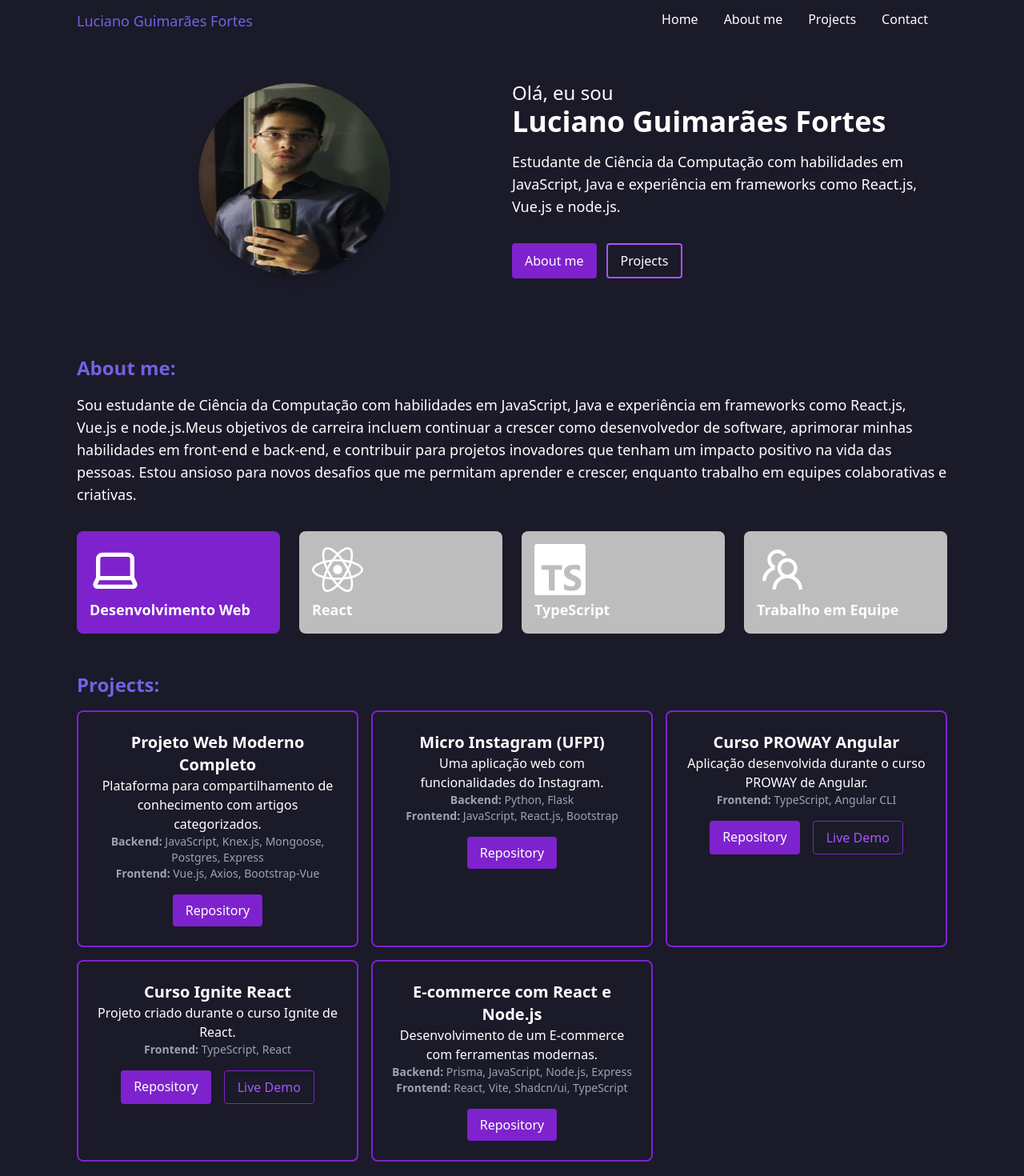
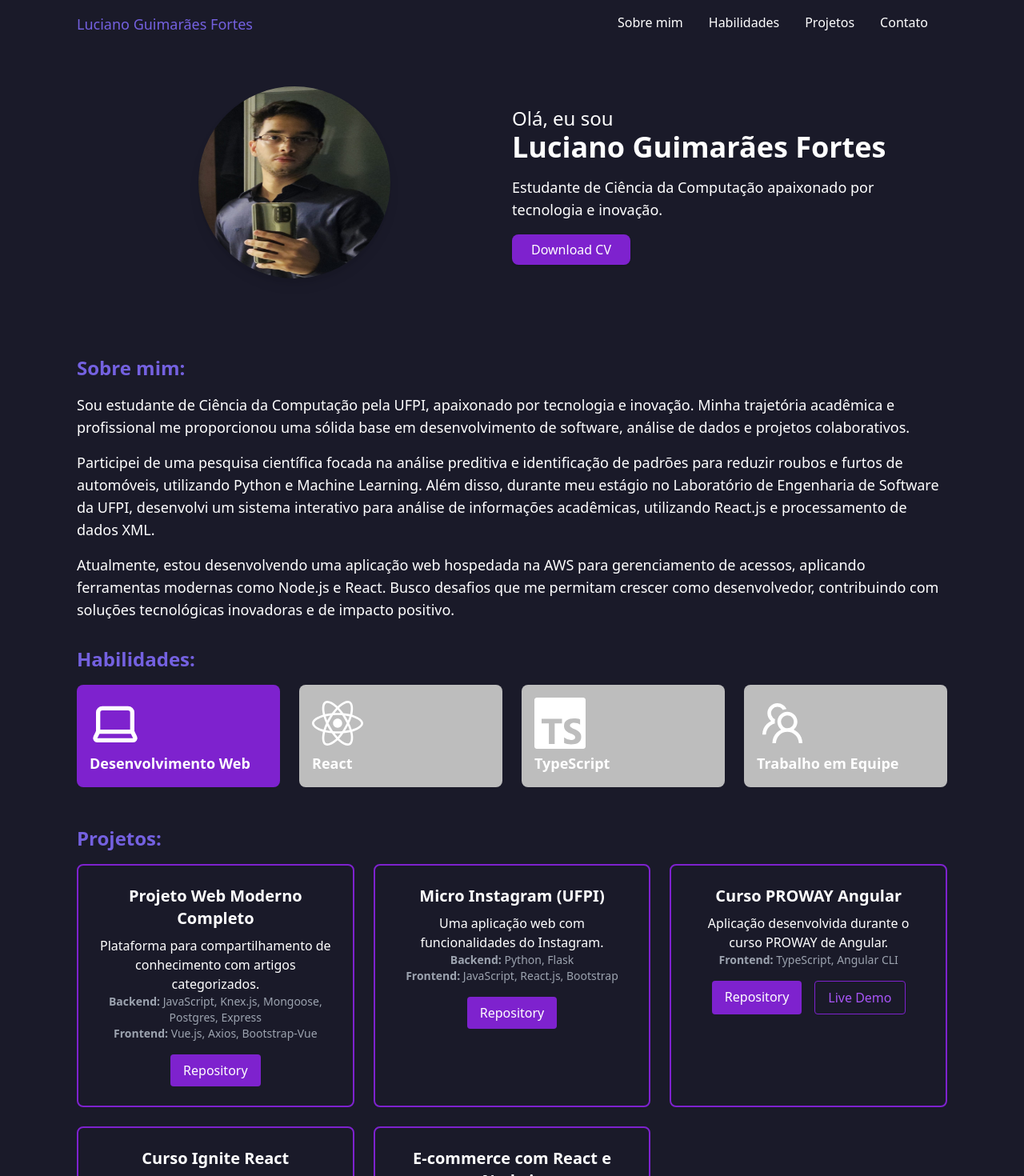
Before and after one commit to LUCIANOGFORTES02/Portfolio, a React app: page / in a window 1280 px wide. Shown: the top 1470 px of the page at 80% size. Built offline with nearby package versions, Linux system fonts and the light colour scheme; the HTML template or start-up script is replaced by a standard one.

Commit message:
feat: add components Skills

```diff
--- a/src/App.tsx
+++ b/src/App.tsx
@@ -1,16 +1,20 @@
+import Footer from './components/footer'
 import Header from './components/Header'
 import AboutMe from './sections/AboutMe'
 import Home from './sections/Home'
 import Projects from './sections/Projects'
+import Skills from './sections/Skills'
 
 function App() {
 
   return (
     <div className='px-8 md:px-12 lg:px-24 gap-8 '>
-    <Header></Header>
-      <Home></Home>
-      <AboutMe></AboutMe>
-      <Projects></Projects>
+    <Header/>
+      <Home/>
+      <AboutMe/>
+      <Skills></Skills>
+      <Projects/>
+      <Footer/>
     </div>
   )
 }
--- a/src/components/Header.tsx
+++ b/src/components/Header.tsx
@@ -1,26 +1,22 @@
 
 export default function Header() {
   return (
-    <div className="flex justify-between py-3">
-        <div className="" >
-            <span className='text-lg text-secondary'>Luciano Guimarães Fortes</span>
-        </div>
-        <div className="flex justify-end px-6 gap-8">
-            <a href="">
-              <span>Home</span>
-            </a>
-            <a href="">
-              <span>About me</span>
-            </a>
-            <a href="">
-              <span>Projects</span>
-            </a>
-            <a href="">
-              <span>Contact</span>
-            </a>
-
-
-        </div>
-    </div>
+    <header className="flex justify-between py-4">
+      <div className='text-lg text-secondary'>Luciano Guimarães Fortes</div>
+      <div className="flex justify-end px-6 gap-8">
+        <a href="#about" className="hover:text-purple-600">
+          <span>Sobre mim</span>
+        </a>
+        <a href="#skills" className="hover:text-purple-600">
+          Habilidades
+        </a>
+        <a href="#projects" className="hover:text-purple-600">
+          <span>Projetos</span>
+        </a>
+        <a href="#contact" className="hover:text-purple-600">
+          <span>Contato</span>
+        </a>
+      </div>
+    </header>
   )
 }
--- /dev/null
+++ b/src/components/footer.tsx
@@ -0,0 +1,18 @@
+export default function Footer() {
+    return (
+      <footer id="contact" className="flex flex-col justify-center items-center py-6  text-gray-400 text-center">
+        <p>Desenvolvido por Luciano Fortes</p>
+        <p>
+        <a href="" className="flex text-purple-500 hover:underline">
+            GitHub
+          </a>
+          <a href="https://linkedin.com/in/seu-linkedin" className="flex text-purple-500 hover:underline">
+            LinkedIn
+          </a>
+          <a href="mailto:lucianogfortes02@gmail.com" className="flex text-purple-500 hover:underline">
+            E-mail
+          </a>
+        </p>
+      </footer>
+    );
+  }
--- a/src/sections/AboutMe.tsx
+++ b/src/sections/AboutMe.tsx
@@ -1,59 +1,31 @@
-import { Laptop } from 'lucide-react';
-import { FaReact } from "react-icons/fa";
-import { SiTypescript } from "react-icons/si";
-import { AiOutlineTeam } from "react-icons/ai";
+
 
 
 
 
 export default function AboutMe() {
   return (
-    <section className='mb-2 mt-2' >
-        <div className='mt-24'>
-            {/* Título e Descrição */}
-            <h1 className='text-2xl text-secondary  font-bold'>About me:</h1>
-            <p className='mt-4 text-lg'>Sou estudante de Ciência da Computação
-            com habilidades em JavaScript, Java e
-            experiência em frameworks como React.js,
-            Vue.js e node.js.Meus objetivos de carreira incluem continuar
-            a crescer como desenvolvedor de software,
-            aprimorar minhas habilidades em front-end
-            e back-end, e contribuir para projetos
-            inovadores que tenham um impacto positivo
-            na vida das pessoas. Estou ansioso para
-            novos desafios que me permitam aprender e
-            crescer, enquanto trabalho em equipes
-            colaborativas e criativas.</p>
+    <section id='about' className='mb-2 mt-24' >
+        <div >
+            {/* Descrição */}
+            <h1 className='text-2xl text-secondary  font-bold'>Sobre mim:</h1>
+            <p className='mt-4 text-lg'>
+                Sou estudante de Ciência da Computação pela UFPI, apaixonado por tecnologia e inovação. Minha trajetória acadêmica e profissional me proporcionou uma sólida base em desenvolvimento de software, análise de dados e projetos colaborativos.
+            </p>
+            <p className='mt-4 text-lg'>
+                Participei de uma pesquisa científica focada na análise preditiva e identificação de padrões para reduzir roubos e furtos de automóveis, utilizando Python e Machine Learning. Além disso, durante meu estágio no Laboratório de Engenharia de Software da UFPI, desenvolvi um sistema interativo para análise de informações acadêmicas, utilizando React.js e processamento de dados XML.
+            </p>
+            <p className='mt-4 text-lg'>
+                Atualmente, estou desenvolvendo uma aplicação web hospedada na AWS para gerenciamento de acessos, aplicando ferramentas modernas como Node.js e React. Busco desafios que me permitam crescer como desenvolvedor, contribuindo com soluções tecnológicas inovadoras e de impacto positivo.
+            </p>
+
 
         </div>
          {/* Experiência */}
         <div>
 
         </div>
-        {/* Habilidades */}
-        <div className='grid grid-cols-2 md:grid-cols-4 gap-6 mt-8 h-auto'>
-            <div className='flex flex-col justify-end items-start bg-purple-700 rounded-lg px-4 py-4 overflow-hidden'>
-                <Laptop className="w-16 h-16 mb-1" />
-                <p className="text-lg font-bold  ">Desenvolvimento Web</p>
-            </div>
 
-            <div className='flex flex-col justify-end items-start bg-blueDark  rounded-lg  px-4 py-4 overflow-hidden'>
-                <FaReact className="w-16 h-16 mb-1"/>
-                <p className="text-lg font-bold ">React</p>
-            </div>
-
-            <div className=' flex flex-col justify-end items-start bg-blueDark  rounded-lg  px-4 py-4 overflow-hidden'>
-                <SiTypescript className="w-16 h-16 mb-1" />
-                <p className="text-lg font-bold">TypeScript</p>
-            </div>
-
-            <div className='flex flex-col justify-end items-start bg-blueDark  rounded-lg  px-4 py-4 overflow-hidden'>
-                <AiOutlineTeam  className="w-16 h-16 mb-1"/>
-                <p className="text-lg font-bold">Trabalho em Equipe</p>
-            </div>
-
-
-        </div>
 
 
     </section>
--- a/src/sections/Home.tsx
+++ b/src/sections/Home.tsx
@@ -1,17 +1,16 @@
 
 export default function Home() {
+
   return (
     <section className="grid grid-cols-1 md:grid-cols-2 mt-12 ">
       {/*Imagem de Perfil */}
       <div className="flex items-center justify-center ">
-        {/* <div className=" bg-purple-500 rounded-full w-80 h-80 "> */}
         <img
           src="/Image Profile.jpeg"
           alt="Luciano Fortes"
           className="rounded-full w-60 h-60 shadow-lg"
         />
         </div>
-      {/* </div> */}
 
       {/* Texto */}
       <div className="flex flex-1 flex-col justify-center ">
@@ -22,12 +21,18 @@ export default function Home() {
           Luciano Guimarães Fortes
         </h2>
         <p className="mt-4 text-lg text-left">
-          Estudante de Ciência da Computação com habilidades em JavaScript, Java e experiência em frameworks como React.js, Vue.js e node.js.
+        Estudante de Ciência da Computação apaixonado por tecnologia e inovação.
+
 
         </p>
-        <div className="flex gap-3 mt-8">
-          <button className="bg-purple-700 hover:bg-purple-600 py-2 px-4 rounded transition-all duration-300" >About me</button>
-          <button className="border-2  border-purple-500 hover:bg-purple-700 py-2 px-4 rounded transition-all duration-300" >Projects</button>
+        <div className="mt-6">
+          <a
+            href="/Luciano Guimarães Fortes (3).pdf"
+            download
+            className="bg-purple-700 text-white py-2 px-6 rounded-lg shadow hover:bg-purple-600 transition-all duration-300"
+          >
+            Download CV
+          </a>
         </div>
       </div>
 
--- a/src/sections/Projects.tsx
+++ b/src/sections/Projects.tsx
@@ -45,16 +45,16 @@ export default function Projects() {
 
 
   return (
-    <section className='mt-12'>
+    <section id="projects" className='mt-12'>
         <h1 className='text-2xl text-secondary font-bold' >
-          Projects:
+          Projetos:
         </h1>
-        <div className='grid grid-cols-1 md:grid-cols-2 lg:grid-cols-3 gap-4 mt-4'>
+        <div className='grid grid-cols-1 md:grid-cols-2 lg:grid-cols-3 gap-6 mt-4'>
             {projects.map((project,index)=>(
                 <div key={index}  className='border-2 border-purple-700 p-6 rounded-lg text-center hover:shadow-lg transition-shadow duration-300'>
                     <div>
                         <p className='text-xl font-bold'>{project.title}</p>
-                        <p>{project.description}</p>
+                        <p className="mt-2">{project.description}</p>
                           {/*Tecnologias*/}
                         <div>
                           {project.backend &&(
--- /dev/null
+++ b/src/sections/Skills.tsx
@@ -0,0 +1,35 @@
+import { Laptop } from 'lucide-react';
+import { FaReact } from "react-icons/fa";
+import { SiTypescript } from "react-icons/si";
+import { AiOutlineTeam } from "react-icons/ai";
+
+export default function Skills() {
+  return (
+    <section id='skills' className='mt-8'>
+        <h1 className='text-2xl text-secondary  font-bold'>Habilidades:</h1>
+
+        {/* Habilidades */}
+        <div className='grid grid-cols-2 md:grid-cols-4 gap-6 h-auto mt-4'>
+            <div className='flex flex-col justify-end items-start bg-purple-700 rounded-lg px-4 py-4 overflow-hidden'>
+                <Laptop className="w-16 h-16 mb-1" />
+                <p className="text-lg font-bold  ">Desenvolvimento Web</p>
+            </div>
+
+            <div className='flex flex-col justify-end items-start bg-blueDark  rounded-lg  px-4 py-4 overflow-hidden'>
+                <FaReact className="w-16 h-16 mb-1"/>
+                <p className="text-lg font-bold ">React</p>
+            </div>
+
+            <div className=' flex flex-col justify-end items-start bg-blueDark  rounded-lg  px-4 py-4 overflow-hidden'>
+                <SiTypescript className="w-16 h-16 mb-1" />
+                <p className="text-lg font-bold">TypeScript</p>
+            </div>
+
+            <div className='flex flex-col justify-end items-start bg-blueDark  rounded-lg  px-4 py-4 overflow-hidden'>
+                <AiOutlineTeam  className="w-16 h-16 mb-1"/>
+                <p className="text-lg font-bold">Trabalho em Equipe</p>
+            </div>
+        </div>
+    </section>
+  )
+}
```
Also changed, not shown: 1 other file (tests, documents, lock files or other folders).
